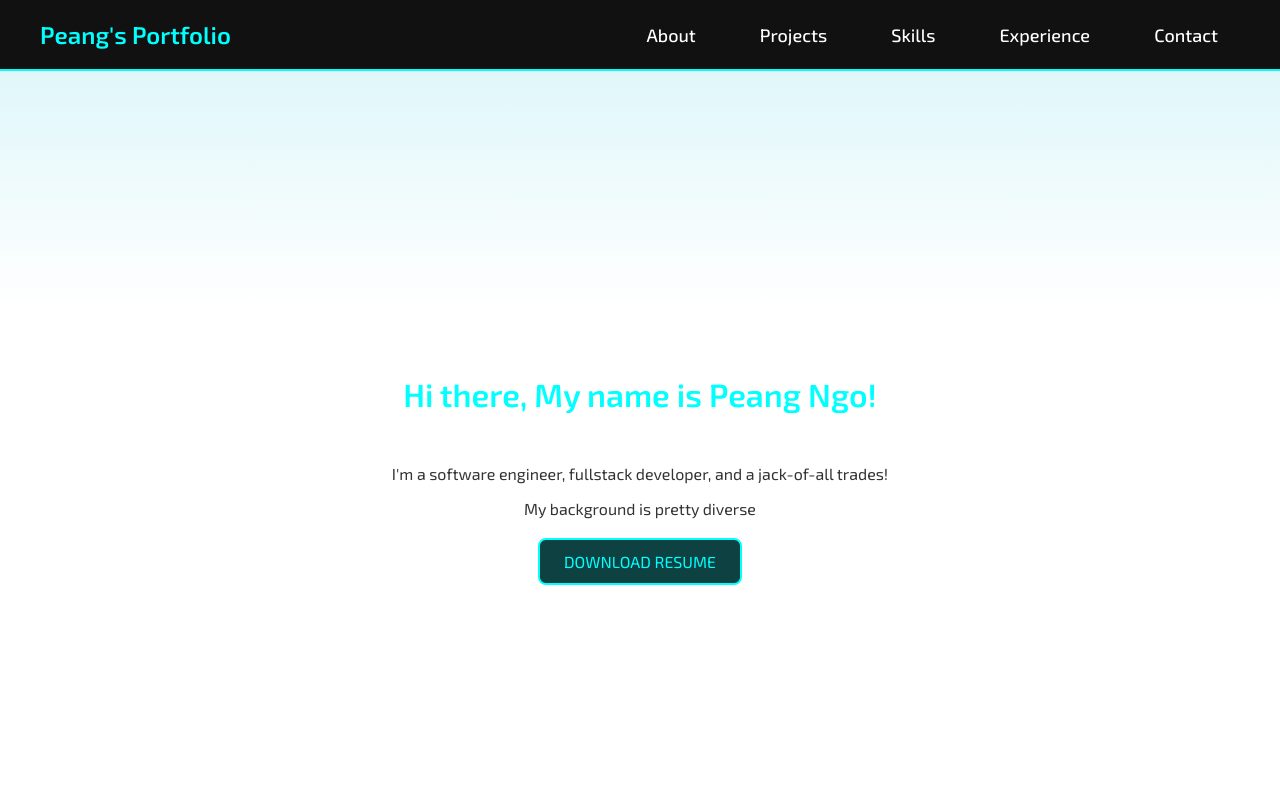
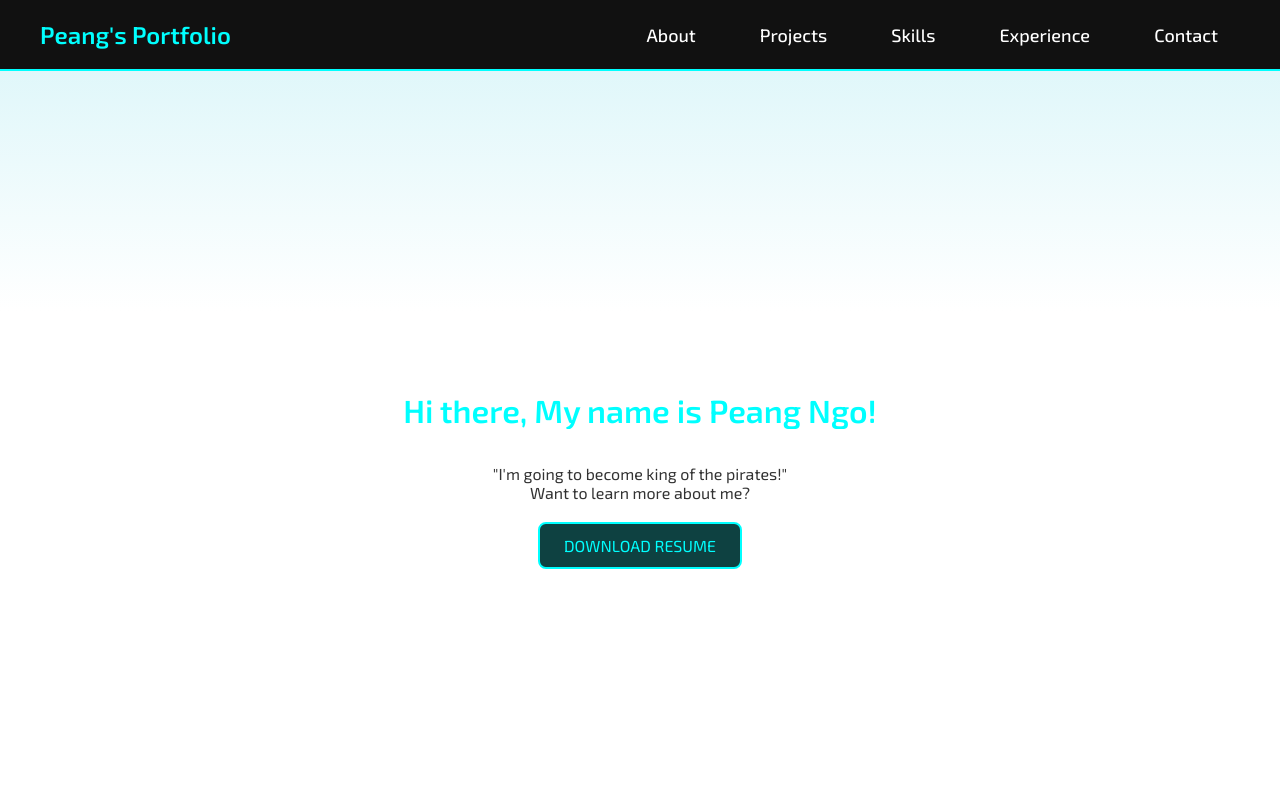
Before and after one commit to pingno/Show, a React (Create React App) app in the folder show/: page / in a window 1280 px wide. Shown: the top 800 px of the page. Built offline with nearby package versions, Linux system fonts and the light colour scheme.

Commit message:
little header messsage change

```diff
--- a/show/src/components/Home/index.js
+++ b/show/src/components/Home/index.js
@@ -13,8 +13,8 @@ const Home = () => {
 
         {/* Text description */}
         <p className="description">Hi there, My name is Peang Ngo!</p>
-        <p>I'm a software engineer, fullstack developer, and a jack-of-all trades!</p>
-        <p>My background is pretty diverse</p>
+        <div>"I'm going to become king of the pirates!"</div>
+        <div>Want to learn more about me?</div>
 
         {/* Tech stacks */}
         <div className="tech-stacks">
```
